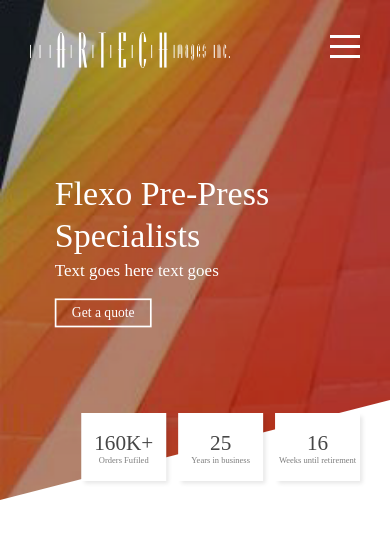
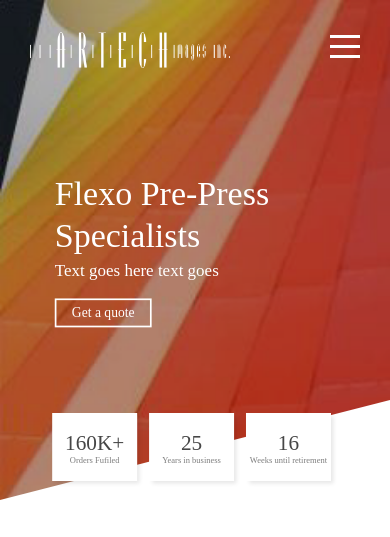
Before and after one commit to adrianiannantuono/adrianiannantuono.github.io, a plain HTML site: page index.html in a window 390 px wide. Shown: the top 537 px of the page. Drawn offline with nearby package versions, Linux system fonts and the light colour scheme; grey boxes are pictures that could not be loaded.

Commit message:
Update style.css

```diff
--- a/css/style.css
+++ b/css/style.css
@@ -335,8 +335,7 @@
       transform: scale(0.85);
     }
     .stat-squares {
-      transform: scale(0.85) translateX(-50%);
-      left: 50%;
+      transform: scale(0.85) translateX(-60%);
     }
     .company-image-container {
         width: 100px;
```
